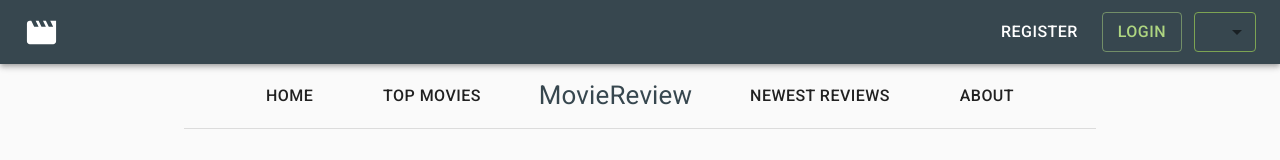
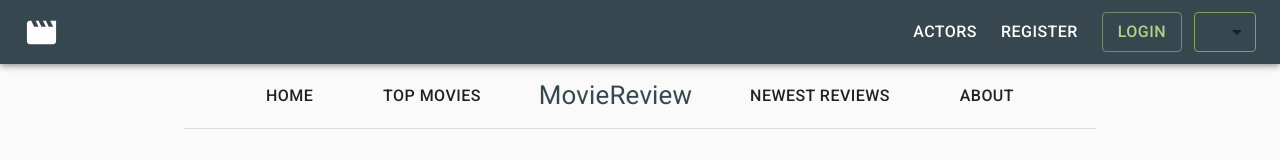
Before and after one commit to DeividasKakta/movie-review-app, a React (Create React App) app in the folder movie-review-ui/: page /error in a window 1280 px wide. Shown: the top 160 px of the page. Built offline with nearby package versions, Linux system fonts and the light colour scheme.

Commit message:
v1.1: Add actors page to the route

```diff
--- a/movie-review-ui/src/components/main/Content/Content.js
+++ b/movie-review-ui/src/components/main/Content/Content.js
@@ -9,6 +9,7 @@ import NewestReviewsPage from "../../../pages/NewestReviewsPage/NewestReviewsPag
 import AboutPage from "../../../pages/AboutPage/AboutPage";
 import SecuredRoute from "../../security/SecuredRoute/SecuredRoute";
 import ErrorPage from "../../../pages/ErrorPage/ErrorPage";
+import ActorsPage from "../../../pages/ActorsPage/ActorsPage";
 
 const Content = () => {
 
@@ -33,6 +34,10 @@ const Content = () => {
 
                 <Route path="/register">
                     <RegisterPage/>
+                </Route>
+
+                <Route path="/actors">
+                    <ActorsPage/>
                 </Route>
 
                 <Route path="/movies/rated/top">
--- a/movie-review-ui/src/components/main/Header/Header.js
+++ b/movie-review-ui/src/components/main/Header/Header.js
@@ -85,6 +85,11 @@ const Header = () => {
                     <div className={classes.title}>
                         <MovieIcon fontSize="large"/>
                     </div>
+
+                    <Link variant="button" color="inherit" to="/actors"
+                          className={classes.link} activeClassName={classes.active} component={NavLink}>
+                        {t('actors')}
+                    </Link>
 
                     {
                         currentUser?.roles.includes("ADMIN") &&
```
